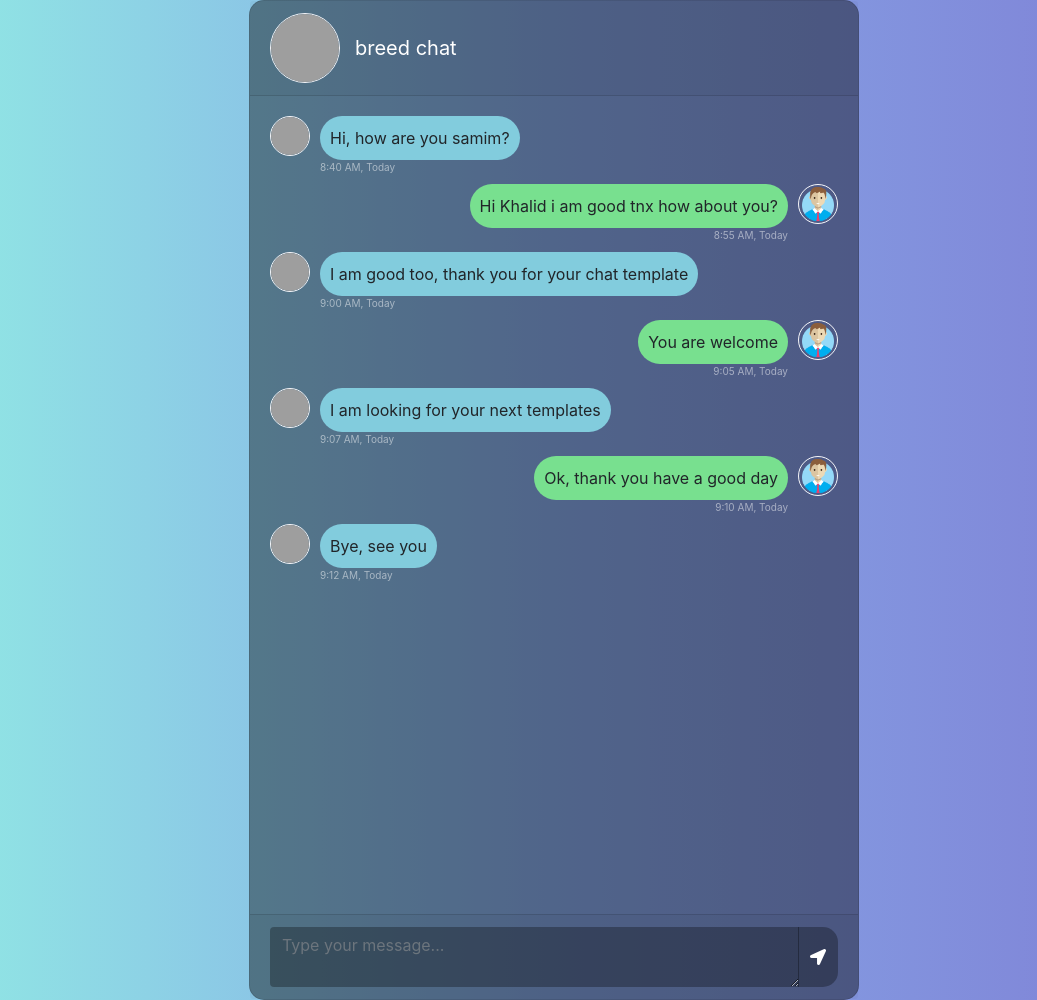
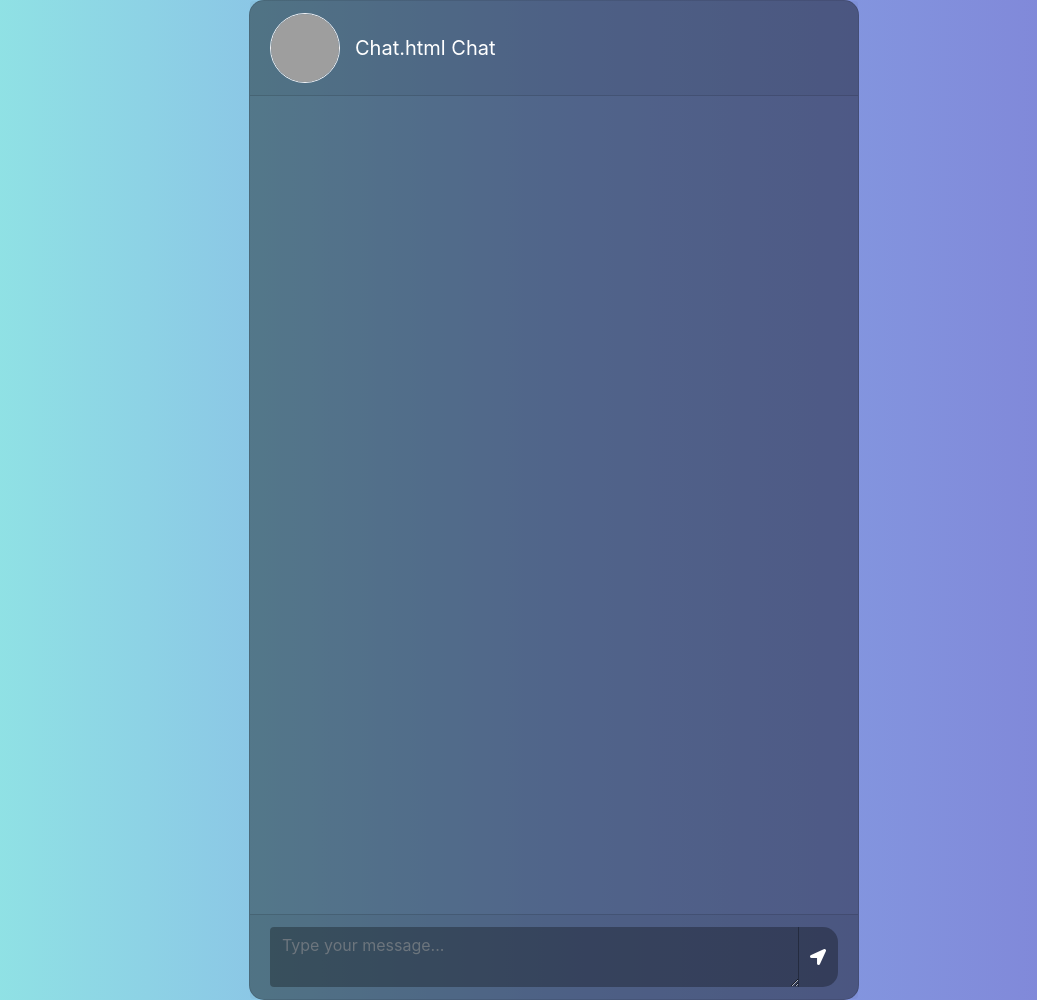
Before and after one commit to guyraz89/CNN-SERVER, a Flask app: template templates/chat.html in a window 1280 px wide. Shown: the whole page, without its empty margins (86-1123 px from the left). Run offline with Flask 2, Linux system fonts and the light colour scheme; the template is opened without the code that fills it, so the values that code supplies are empty; some libraries are stand-ins or nearby versions; grey boxes are pictures that could not be loaded.

Commit message:
finish js chat

```diff
--- a/static/js/chat.js
+++ b/static/js/chat.js
@@ -12,13 +12,31 @@ $(function(){
 
     firebase.initializeApp(fbg);
     var database = firebase.database();
-    database.ref('dogbreed').on('value', gotData, gotError);
+
+    let url = window.location.href;
+    urlArr = url.split('/');
+    let dogbreed = urlArr[urlArr.length-1];
+
+    $('#chat_name').text(toTitleCase(dogbreed) + ' Chat');
+
+    var dogRef = database.ref().child('dogBreed/').child(dogbreed).child('/messages');
+    dogRef.on('value', gotData, gotError);
 
     function gotData(data){
-        console.log(data);
+        $('#chat_body').html('');
         var messages = data.val();
         var keys = Object.keys(messages);
-        console.log(keys);
+        var myUid = firebase.auth().currentUser.uid;
+        for( var i=0; i < keys.length; i++){
+            var k = keys[i];
+            if(myUid == messages[k].uid){
+                console.log('my '+messages[k].time);
+                localMessage("../static/images/avatar.png", messages[k].body, messages[k].time);
+            }else{
+                console.log('Not my '+messages[k].time);
+                externalMessage("../static/images/avatar.png", messages[k].body, messages[k].time);
+            }
+        }
     }
 
     function gotError(error){
@@ -26,27 +44,23 @@ $(function(){
     }
 
     $('#add_btn').click(() => {
-        let url = window.location.href;
-        urlArr = url.split('/');
-        let dogbreed = urlArr[urlArr.length-1];
         let body = $('#chat_input').val();
-        let user = firebase.auth().currentUser;
+        var user = firebase.auth().currentUser;
         if (user) {
             var name = user.displayName;
             var uid = user.uid;
         }
-        console.log('dogbreed: '+dogbreed+'\nuid: '+uid+'\nname: '+name+'\nbody: '+body);
-        writeNewMessage(dogbreed,uid,name,body);
-        localMessage("../static/images/avatar.png", "Hi my name is guy", "timestamp")// Working.. need to set image of user and timestamp
+        var d = new Date().toDateString();
+        writeNewMessage(dogbreed,uid,body,d);
+        $('#chat_input').val('');
     });
 
-    function writeNewMessage(dogBreed,uid, username, body) {
-        console.log(database);
+    function writeNewMessage(dogBreed,uid, body, date) {
         // A post entry.
         var postData = {
-          author: username,
           uid: uid,
           body: body,
+          time: date
         };
         // Get a key for a new Post.
       var newMessageKey = database.ref().child('dogBreed').child(dogBreed).child('messages').push().key;
@@ -59,16 +73,6 @@ $(function(){
     }
 });
 
-function readMessages(dogBreed){
-    database.ref().child('dogBreed').child(dogBreed).on('value',
-        function(snapshot){
-            snapshot.forEach(function(childSnapshot){
-                var childKey = childSnapshot.key;
-                var childData = childSnapshot.val();
-            });
-        });
-}
-
 function localMessage(imgSrc, msg, timestamp) {
     $('#chat_body').append('<div class="d-flex justify-content-start mb-4"> <div class="img_cont_msg"> <img src="' + imgSrc + '" class="rounded-circle user_img_msg"></div><div class="msg_cotainer">' + msg + '<span class="msg_time">' + timestamp + '</span></div></div>');
 }
@@ -76,3 +80,11 @@ function localMessage(imgSrc, msg, timestamp) {
 function externalMessage(imgSrc, msg, timestamp) {
     $('#chat_body').append('<div class="d-flex justify-content-end mb-4"> <div class="img_cont_msg"> <img src="' + imgSrc + '" class="rounded-circle user_img_msg"></div><div class="msg_cotainer">' + msg + '<span class="msg_time">' + timestamp + '</span></div></div>');
 }
+
+function toTitleCase(text) {
+    text = text.toLowerCase()
+        .split('_')
+        .map((s) => s.charAt(0).toUpperCase() + s.substring(1))
+        .join(' ');
+    return text;
+}
--- a/templates/chat.html
+++ b/templates/chat.html
@@ -39,69 +39,6 @@
 
 						</div>
 						<div id="chat_body" class="card-body msg_card_body">
-							<div class="d-flex justify-content-start mb-4">
-								<div class="img_cont_msg">
-									<img src="https://static.turbosquid.com/Preview/001292/481/WV/_D.jpg" class="rounded-circle user_img_msg">
-								</div>
-								<div class="msg_cotainer">
-									Hi, how are you samim?
-									<span class="msg_time">8:40 AM, Today</span>
-								</div>
-							</div>
-							<div class="d-flex justify-content-end mb-4">
-								<div class="msg_cotainer_send">
-									Hi Khalid i am good tnx how about you?
-									<span class="msg_time_send">8:55 AM, Today</span>
-								</div>
-								<div class="img_cont_msg">
-							<img src="../static/images/avatar.png" class="rounded-circle user_img_msg">
-								</div>
-							</div>
-							<div class="d-flex justify-content-start mb-4">
-								<div class="img_cont_msg">
-									<img src="https://static.turbosquid.com/Preview/001292/481/WV/_D.jpg" class="rounded-circle user_img_msg">
-								</div>
-								<div class="msg_cotainer">
-									I am good too, thank you for your chat template
-									<span class="msg_time">9:00 AM, Today</span>
-								</div>
-							</div>
-							<div class="d-flex justify-content-end mb-4">
-								<div class="msg_cotainer_send">
-									You are welcome
-									<span class="msg_time_send">9:05 AM, Today</span>
-								</div>
-								<div class="img_cont_msg">
-							<img src="../static/images/avatar.png" class="rounded-circle user_img_msg">
-								</div>
-							</div>
-							<div class="d-flex justify-content-start mb-4">
-								<div class="img_cont_msg">
-									<img src="https://static.turbosquid.com/Preview/001292/481/WV/_D.jpg" class="rounded-circle user_img_msg">
-								</div>
-								<div class="msg_cotainer">
-									I am looking for your next templates
-									<span class="msg_time">9:07 AM, Today</span>
-								</div>
-							</div>
-							<div class="d-flex justify-content-end mb-4">
-								<div class="msg_cotainer_send">
-									Ok, thank you have a good day
-									<span class="msg_time_send">9:10 AM, Today</span>
-								</div>
-								<div class="img_cont_msg">
-						<img src="../static/images/avatar.png" class="rounded-circle user_img_msg">
-								</div>
-							</div>
-							<div class="d-flex justify-content-start mb-4">
-								<div class="img_cont_msg">
-									<img src="https://static.turbosquid.com/Preview/001292/481/WV/_D.jpg" class="rounded-circle user_img_msg">
-								</div>
-								<div class="msg_cotainer">
-									Bye, see you
-									<span class="msg_time">9:12 AM, Today</span>
-								</div>
-							</div>
 						</div>
 						<div class="card-footer">
 							<div class="input-group">
```
